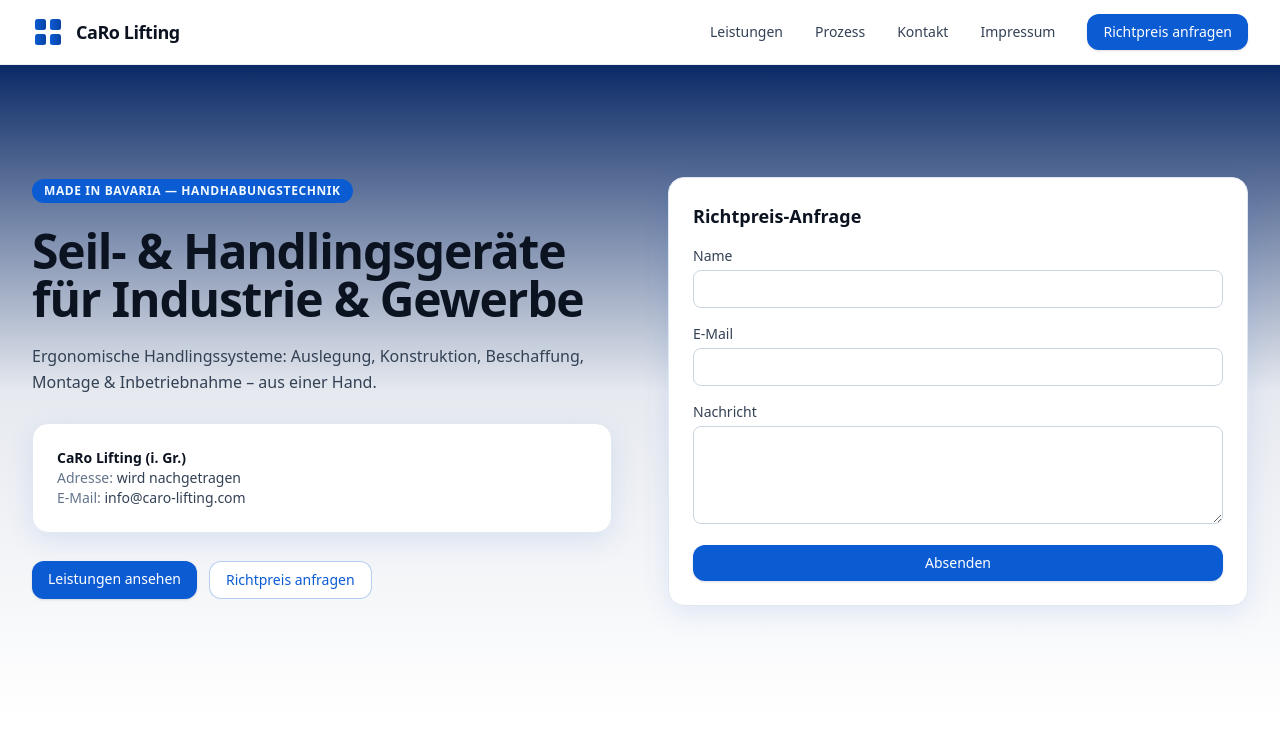
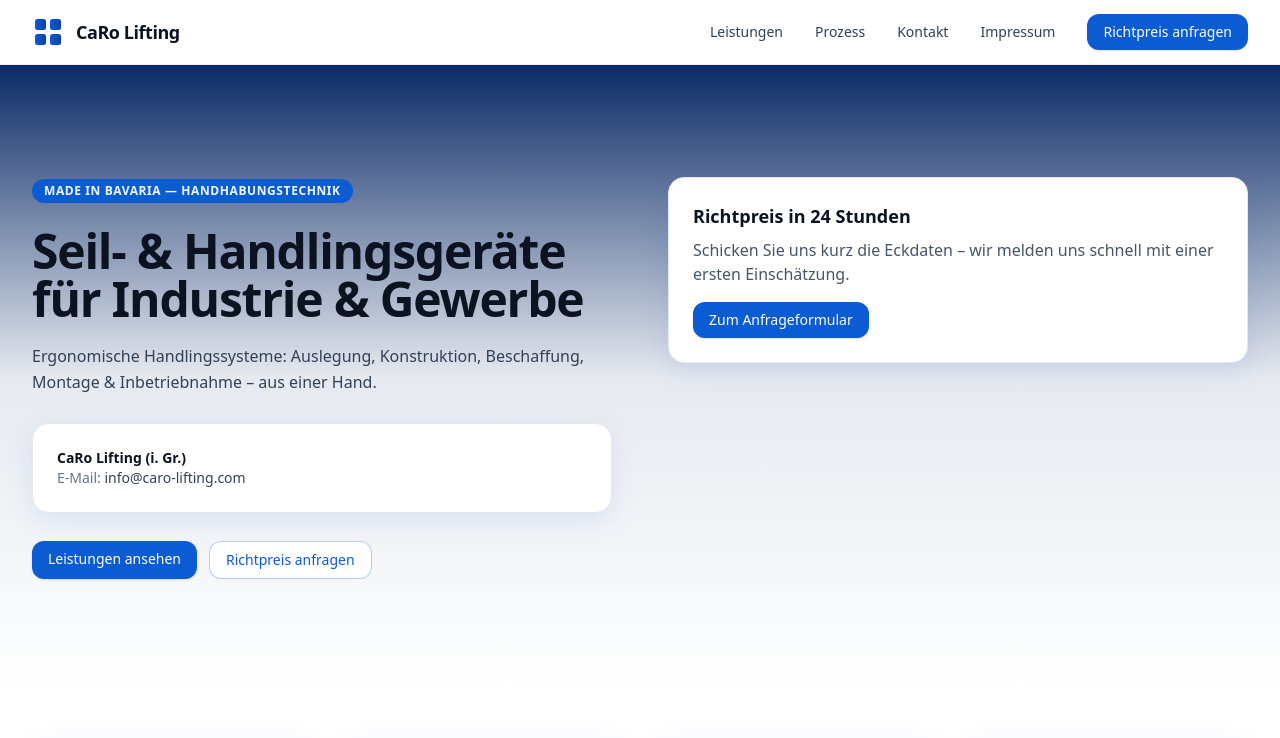
Before and after one commit to PaulCastor-maker/caro-lifting-site, a React (Vite) app: page / in a window 1280 px wide. Shown: the top 738 px of the page. Built offline with nearby package versions, Linux system fonts and the light colour scheme.

Commit message:
Update App.jsx

```diff
--- a/src/App.jsx
+++ b/src/App.jsx
@@ -9,7 +9,7 @@ export default function App() {
     <>
       <Header />
       <main>
-        <Hero sent={sent} setSent={setSent} />
+        <Hero />
         <Nutzen />
         <Leistungen />
         <Prozess />
@@ -67,11 +67,11 @@ function Header() {
   )
 }
 
-/* ---------- Hero ---------- */
-function Hero({ sent, setSent }) {
+/* ---------- Hero (ohne Formular, mit CTA zu #kontakt) ---------- */
+function Hero() {
   return (
     <section className="relative overflow-hidden scroll-mt-24">
-      {/* dunkles Blau -> weich nach Weiß */}
+      {/* dunkelblauer Verlauf */}
       <div className="absolute inset-0 -z-10 bg-gradient-to-b from-[#0b2a66] via-[#0b2a66]/10 to-white" />
       <div className="container py-18 lg:py-28 grid lg:grid-cols-2 gap-14 items-start">
         <div>
@@ -83,9 +83,9 @@ function Hero({ sent, setSent }) {
             Ergonomische Handlingssysteme: Auslegung, Konstruktion, Beschaffung, Montage &amp; Inbetriebnahme – aus einer Hand.
           </p>
 
+          {/* Info-Karte ohne Adresse */}
           <div className="card mt-7 text-sm text-slate-700">
             <div className="font-semibold text-ink">CaRo Lifting (i. Gr.)</div>
-            <div><span className="text-slate-500">Adresse:</span> wird nachgetragen</div>
             <div><span className="text-slate-500">E-Mail:</span> info@caro-lifting.com</div>
           </div>
 
@@ -95,34 +95,13 @@ function Hero({ sent, setSent }) {
           </div>
         </div>
 
-        {/* Formular rechts */}
+        {/* Statt zweitem Formular: kompakter CTA-Teaser */}
         <div className="card">
-          <h2 className="text-lg font-semibold mb-4">Richtpreis-Anfrage</h2>
-          {sent ? (
-            <p className="text-green-600">Danke! Ihre Anfrage wurde übermittelt.</p>
-          ) : (
-            <form
-              onSubmit={(e) => {
-                e.preventDefault()
-                const form = e.currentTarget
-                fetch(FORM_ENDPOINT, {
-                  method: "POST",
-                  body: new FormData(form),
-                  headers: { Accept: "application/json" },
-                })
-                  .then(r => r.ok ? setSent(true) : alert("Fehler beim Senden"))
-                  .catch(() => alert("Fehler beim Senden"))
-              }}
-              className="grid gap-4"
-            >
-              <Label title="Name"><input name="name" required className="input" /></Label>
-              <Label title="E-Mail"><input type="email" name="email" required className="input" /></Label>
-              <Label title="Nachricht"><textarea name="message" rows="4" required className="input" /></Label>
-              <input type="hidden" name="_subject" value="Neue Richtpreisanfrage – CaRo Lifting" />
-              <input type="text" name="_gotcha" style={{display:"none"}} tabIndex="-1" autoComplete="off" />
-              <button className="btn self-start" type="submit">Absenden</button>
-            </form>
-          )}
+          <h2 className="text-lg font-semibold mb-2">Richtpreis in 24&nbsp;Stunden</h2>
+          <p className="text-slate-600 mb-4">
+            Schicken Sie uns kurz die Eckdaten – wir melden uns schnell mit einer ersten Einschätzung.
+          </p>
+          <a href="#kontakt" className="btn">Zum Anfrageformular</a>
         </div>
       </div>
     </section>
@@ -201,17 +180,17 @@ function Prozess() {
   )
 }
 
-/* ---------- Kontakt (zweite Ankerstelle) ---------- */
+/* ---------- Kontakt (einziges Formular) ---------- */
 function Kontakt({ sent, setSent }) {
   return (
     <section id="kontakt" className="container py-18 scroll-mt-24">
       <div className="grid lg:grid-cols-2 gap-10 items-start">
         <div>
           <h2 className="section">Kontakt</h2>
-          <p className="lead">Schicken Sie uns kurz die Eckdaten – wir melden uns schnell mit einem Richtpreis.</p>
+          <p className="lead">Senden Sie uns kurz die Eckdaten – wir melden uns schnell mit einem Richtpreis.</p>
           <div className="card mt-6 text-sm text-slate-700">
             <div><span className="text-slate-500">E-Mail:</span> info@caro-lifting.com</div>
-            <div><span className="text-slate-500">Adresse:</span> wird nachgetragen</div>
+            {/* keine Adresse auf der Startseite */}
           </div>
         </div>
 
@@ -275,7 +254,7 @@ function Label({ title, children }) {
   )
 }
 
-/* Vollständiges 4-Kästchen-Karo, zuverlässig skaliert */
+/* 4-Kästchen-Logo, vollständig und sauber skaliert */
 function KaroLogo({ className = "h-8 w-8" }) {
   return (
     <svg viewBox="0 0 64 64" className={className} role="img" aria-label="CaRo Logo" preserveAspectRatio="xMidYMid meet">
```
